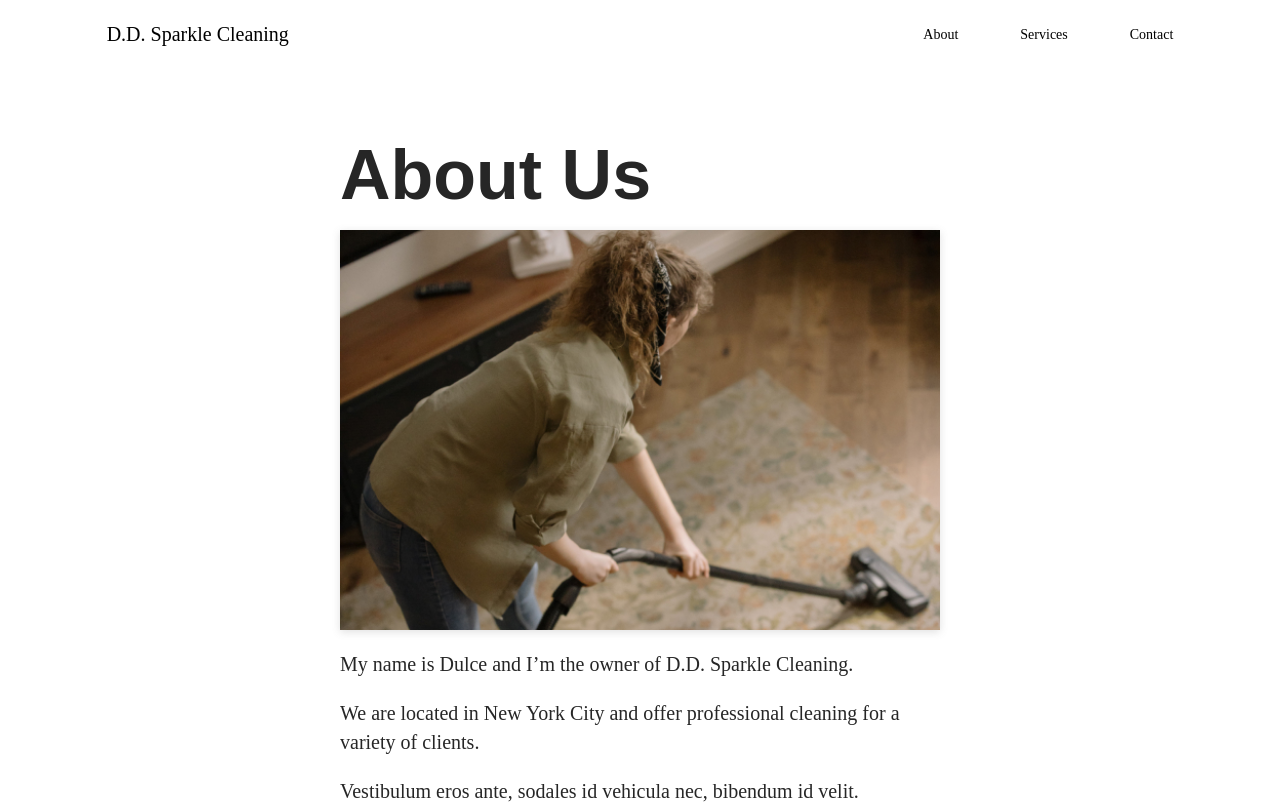
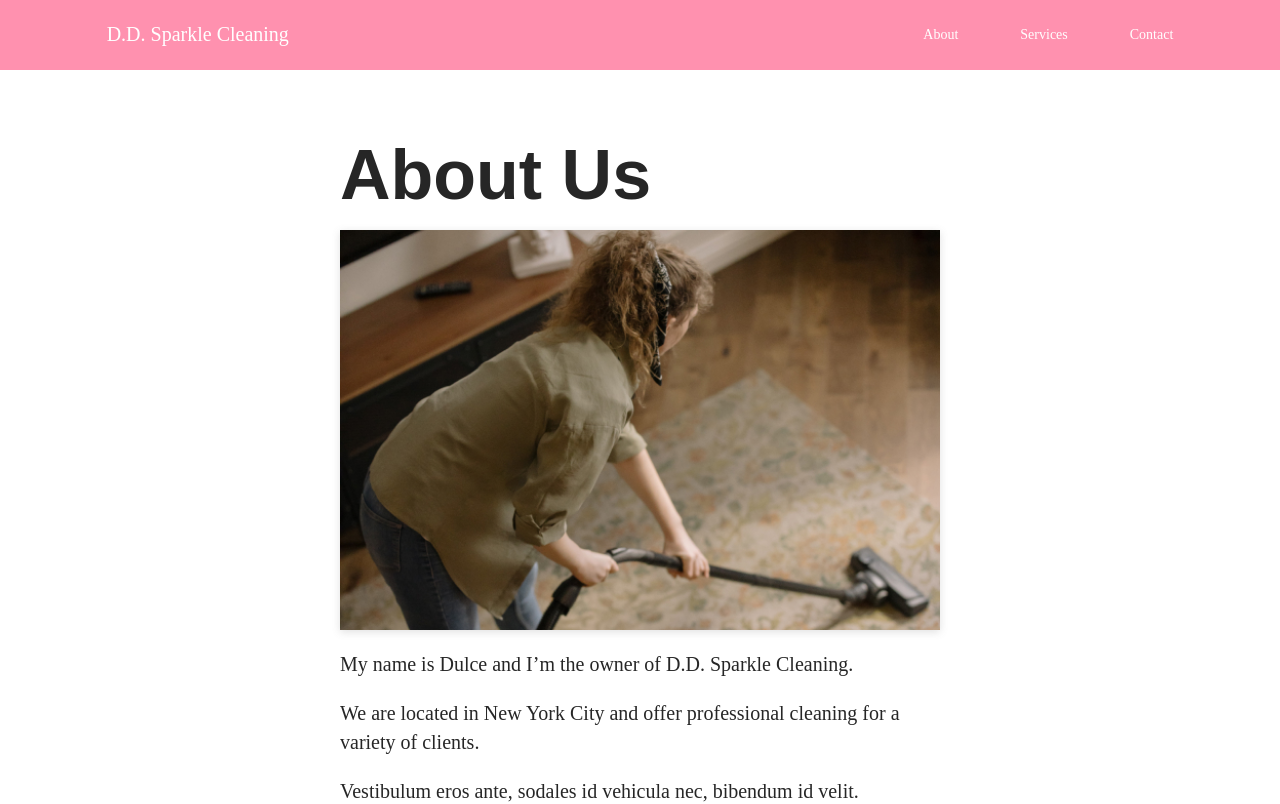
Before and after one commit to Carlos460/dd-sparkle-cleaning, a Next.js app: page /about in a window 1280 px wide. Shown: the top 804 px of the page. Built offline with nearby package versions, Linux system fonts and the light colour scheme; a web font is replaced by a local one.

Commit message:
Adjusted Footer

```diff
--- a/_includes/Footer/Footer.styles.ts
+++ b/_includes/Footer/Footer.styles.ts
@@ -25,7 +25,7 @@ export const SectionContainer = styled.div`
   & > a {
     text-decoration: none;
   }
-  @media (max-width: 700px) {
+  @media (max-width: 650px) {
     flex-direction: column;
   }
 `;
@@ -44,6 +44,9 @@ export const Left = styled.div`
     font-family: sans-serif;
     text-decoration: none;
     color: white;
+    @media (max-width: 800px) {
+      font-size: 18px;
+    }
   }
 
   & > ul > li > a:hover {
@@ -74,6 +77,7 @@ export const Right = styled.div`
 
   @media (max-width: 700px) {
     width: 100%;
+    font-size: 15px;
   }
 `;
 
@@ -84,6 +88,9 @@ export const FooterText = styled.div`
   @media (max-width: 700px) {
     justify-content: center;
     font-size: 15px;
+  }
+  @media (max-width: 800px) {
+    font-size: 18px;
   }
 `;
 
@@ -98,4 +105,8 @@ export const Title = styled.div`
     justify-content: center;
     font-size: 20px;
   }
+
+  @media (max-width: 800px) {
+    font-size: 20px;
+  }
 `;
--- a/_sections/AboutUs/styles.ts
+++ b/_sections/AboutUs/styles.ts
@@ -1,4 +1,4 @@
-import styled from 'styled-components';
+import styled from "styled-components";
 
 // SectionContainer
 // Header
@@ -42,7 +42,7 @@ export const LeftContent = styled.div`
   width: 50%;
   height: 100%;
 
-  background-image: url('/images/cleaning.jpg');
+  background-image: url("/images/cleaning.jpg");
   background-size: cover;
   box-shadow: rgba(99, 99, 99, 0.2) 0px 2px 8px 0px;
   @media (max-width: 1300px) {
--- a/pages/about.tsx
+++ b/pages/about.tsx
@@ -1,11 +1,11 @@
-import type { NextPage } from 'next';
-import Head from 'next/head';
-import Navbar from '@includes/Navbar';
-import Footer from '@includes/Footer';
-import AboutUs from '@sections/AboutUs';
-import * as Sparkle from '@styles/Sparkle.styles';
+import type { NextPage } from "next";
+import Head from "next/head";
+import Navbar from "@includes/Navbar";
+import Footer from "@includes/Footer";
+import AboutUs from "@sections/AboutUs";
+import * as Sparkle from "@styles/Sparkle.styles";
 
-import { Row, Col } from 'antd';
+import { Row, Col } from "antd";
 
 const About: NextPage = () => {
   return (
@@ -17,7 +17,7 @@ const About: NextPage = () => {
       </Head>
       <main>
         <Sparkle.Section>
-          <Navbar />
+          <Navbar theme="pink" />
           <Row justify="center">
             <Col xs={22} sm={18} lg={20} xxl={14}>
               <AboutUs />
```
